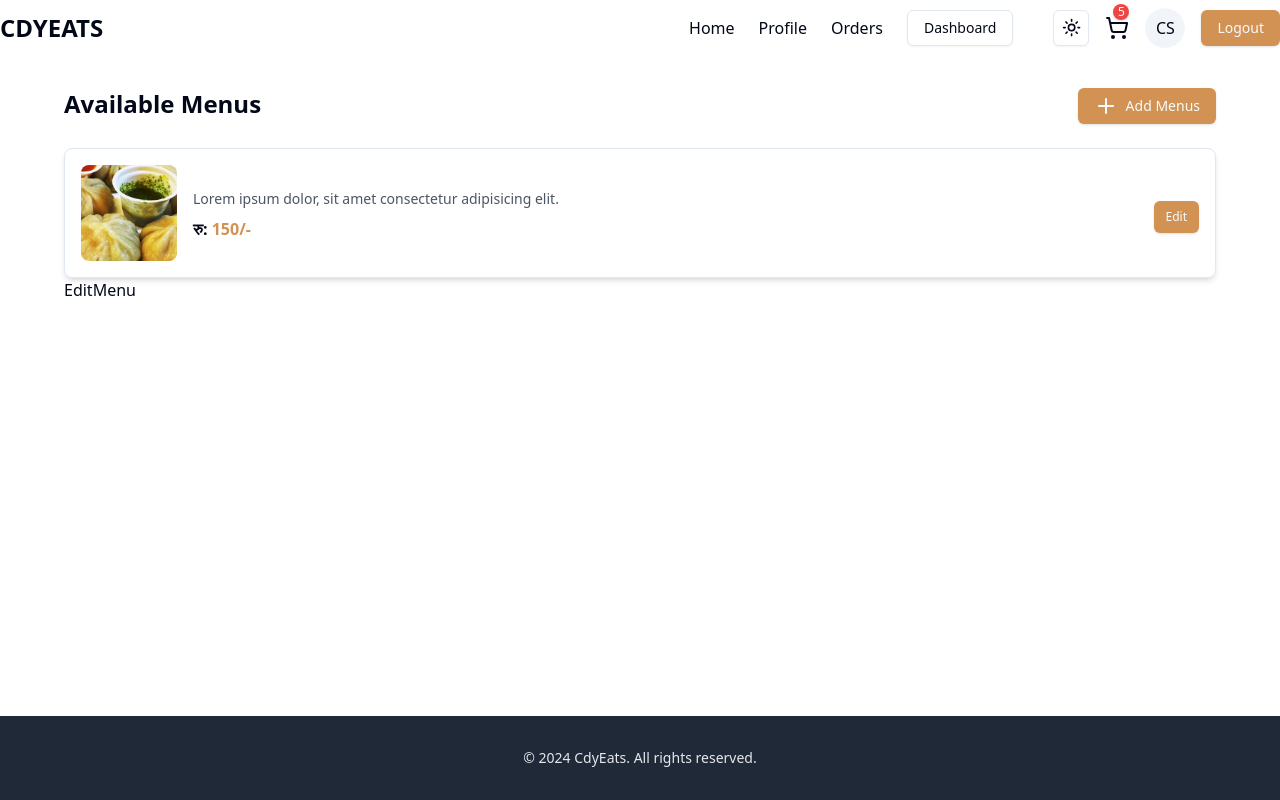
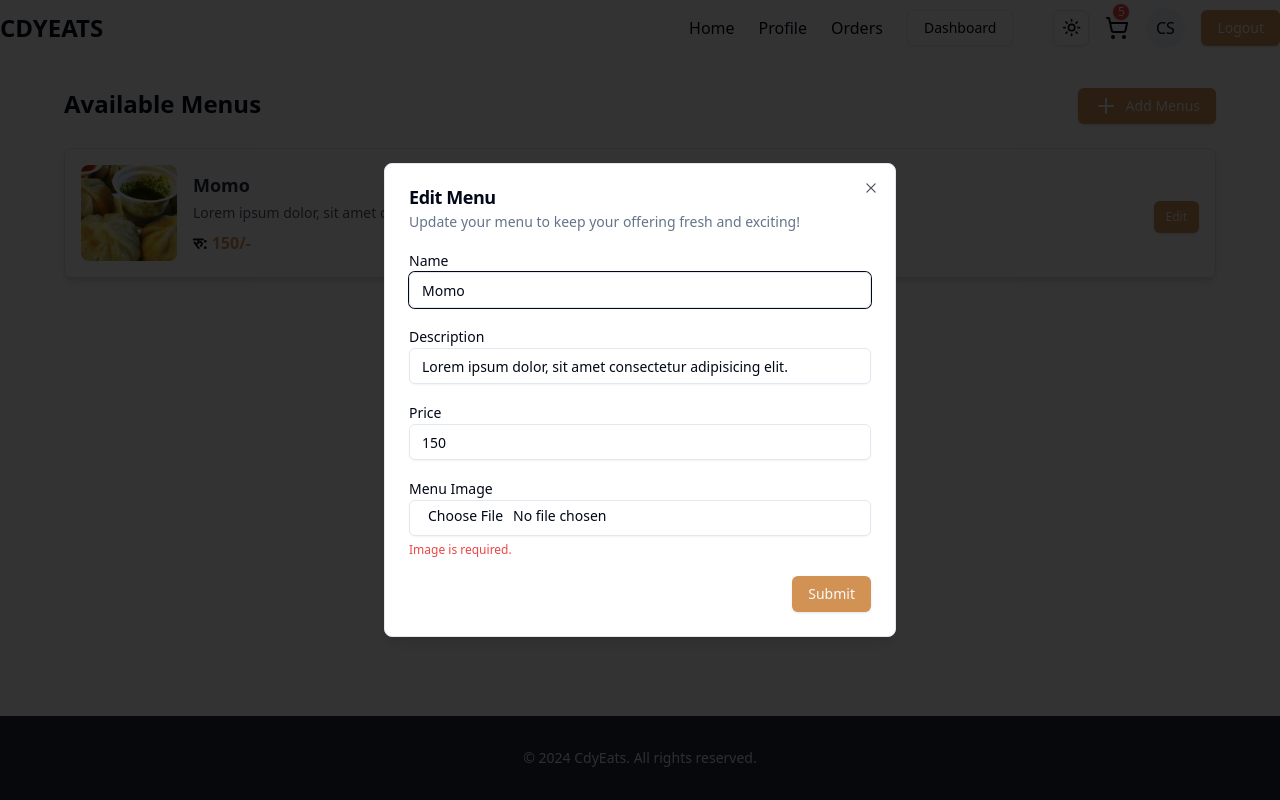
Before and after one commit to salamchy/cdyeats, a React (Vite) app: page /admin/menu in a window 1280 px wide. Both pictures are taken after a click on the button "Edit". Built offline with nearby package versions, Linux system fonts and the light colour scheme.

Commit message:
edit menu and add menu

```diff
--- a/src/admin/AddMenu.tsx
+++ b/src/admin/AddMenu.tsx
@@ -14,6 +14,7 @@ import { Loader2, Plus } from "lucide-react";
 import React, { FormEvent, useState } from "react";
 import Momo from "@/assets/momo.jpg";
 import EditMenu from "./EditMenu";
+import { MenuFormSchema, menuSchema } from "@/schema/menuSchema";
 
 const menus = [
   {
@@ -25,7 +26,7 @@ const menus = [
 ];
 
 const AddMenu = () => {
-  const [input, setInput] = useState<any>({
+  const [input, setInput] = useState<MenuFormSchema>({
     name: "",
     description: "",
     price: 0,
@@ -35,6 +36,7 @@ const AddMenu = () => {
   const [open, setOpen] = useState<boolean>(false);
   const [editOpen, setEditOpen] = useState<boolean>(false);
   const [selectedMenu, setSelectedMenu] = useState<any>();
+  const [error, setError] = useState<Partial<MenuFormSchema>>({});
   const loading = false;
 
   const changeEventHandler = (e: React.ChangeEvent<HTMLInputElement>) => {
@@ -44,7 +46,12 @@ const AddMenu = () => {
 
   const submitHandler = (e: FormEvent<HTMLFormElement>) => {
     e.preventDefault();
-    console.log(input);
+    const result = menuSchema.safeParse(input);
+    if (!result.success) {
+      const fieldErrors = result.error.formErrors.fieldErrors;
+      setError(fieldErrors as Partial<MenuFormSchema>);
+      return;
+    }
   };
 
   return (
@@ -54,7 +61,7 @@ const AddMenu = () => {
           Available Menus
         </h1>
         <Dialog open={open} onOpenChange={setOpen}>
-          <DialogTrigger>
+          <DialogTrigger asChild>
             <Button className="bg-orange hover:bg-orangeHover">
               <Plus className="mr-2" />
               Add Menus
@@ -77,6 +84,11 @@ const AddMenu = () => {
                   onChange={changeEventHandler}
                   placeholder="Enter menu name"
                 />
+                {error && (
+                  <span className="text-xs text-red-500 font-medium">
+                    {error.name}
+                  </span>
+                )}
               </div>
               <div>
                 <Label>Description</Label>
@@ -87,6 +99,11 @@ const AddMenu = () => {
                   onChange={changeEventHandler}
                   placeholder="Enter menu description"
                 />
+                {error && (
+                  <span className="text-xs text-red-500 font-medium">
+                    {error.description}
+                  </span>
+                )}
               </div>
               <div>
                 <Label>Price</Label>
@@ -97,6 +114,11 @@ const AddMenu = () => {
                   onChange={changeEventHandler}
                   placeholder="Enter menu price"
                 />
+                {error && (
+                  <span className="text-xs text-red-500 font-medium">
+                    {error.price}
+                  </span>
+                )}
               </div>
               <div>
                 <Label>Menu Image</Label>
@@ -111,6 +133,11 @@ const AddMenu = () => {
                     })
                   }
                 />
+                {error && (
+                  <span className="text-xs text-red-500 font-medium">
+                    {error.image?.name || "Image is required."}
+                  </span>
+                )}
               </div>
               <DialogFooter className="mt-5">
                 {loading ? (
@@ -119,9 +146,11 @@ const AddMenu = () => {
                     Please Wait
                   </Button>
                 ) : (
-                  <Button className="bg-orange hover:bg-orangeHover">
-                    Submit
-                  </Button>
+                  <DialogTrigger asChild>
+                    <Button className="bg-orange hover:bg-orangeHover">
+                      Submit
+                    </Button>
+                  </DialogTrigger>
                 )}
               </DialogFooter>
             </form>
@@ -140,7 +169,8 @@ const AddMenu = () => {
             />
             <div className="flex-1">
               <h1 className="text-lg font-semibold text-gray-800">
-                {menu.title}
+                {menu.name}{" "}
+                {/* Fixed this: use `menu.name` instead of `menu.title` */}
               </h1>
               <p className="text-sm text-gray-600 mt-1">{menu.description}</p>
               <h2 className="text-md font-semibold mt-2">
@@ -149,7 +179,7 @@ const AddMenu = () => {
             </div>
             <Button
               onClick={() => {
-                setSelectedMenu(menus);
+                setSelectedMenu(menu); // Fixed: set the selected menu item, not the entire array
                 setEditOpen(true);
               }}
               size={"sm"}
--- a/src/admin/EditMenu.tsx
+++ b/src/admin/EditMenu.tsx
@@ -1,4 +1,155 @@
-const EditMenu = () => {
-  return <div>EditMenu</div>;
+import { Button } from "@/components/ui/button";
+import {
+  Dialog,
+  DialogContent,
+  DialogDescription,
+  DialogFooter,
+  DialogHeader,
+  DialogTitle,
+} from "@/components/ui/dialog";
+import { Input } from "@/components/ui/input";
+import { Label } from "@/components/ui/label";
+import { MenuFormSchema, menuSchema } from "@/schema/menuSchema";
+import { Loader2 } from "lucide-react";
+import {
+  Dispatch,
+  FormEvent,
+  SetStateAction,
+  useEffect,
+  useState,
+} from "react";
+
+const EditMenu = ({
+  selectedMenu,
+  editOpen,
+  setEditOpen,
+}: {
+  selectedMenu: MenuFormSchema;
+  editOpen: boolean;
+  setEditOpen: Dispatch<SetStateAction<boolean>>;
+}) => {
+  const [input, setInput] = useState<MenuFormSchema>({
+    name: "",
+    description: "",
+    price: 0,
+    image: undefined,
+  });
+
+  const [error, setError] = useState<Partial<MenuFormSchema>>({});
+
+  const changeEventHandler = (e: React.ChangeEvent<HTMLInputElement>) => {
+    const { name, value, type } = e.target;
+    setInput({ ...input, [name]: type === "number" ? Number(value) : value });
+  };
+
+  const submitHandler = (e: FormEvent<HTMLFormElement>) => {
+    e.preventDefault();
+    const result = menuSchema.safeParse(input);
+    if (!result.success) {
+      const fieldErrors = result.error.formErrors.fieldErrors;
+      setError(fieldErrors as Partial<MenuFormSchema>);
+      return;
+    }
+  };
+  const loading = false;
+
+  useEffect(() => {
+    setInput({
+      name: selectedMenu?.name || "",
+      description: selectedMenu?.description || "",
+      price: selectedMenu?.price || 0,
+      image: undefined,
+    });
+  }, [selectedMenu]);
+
+  return (
+    <Dialog open={editOpen} onOpenChange={setEditOpen}>
+      <DialogContent>
+        <DialogHeader>
+          <DialogTitle>Edit Menu</DialogTitle>
+          <DialogDescription>
+            Update your menu to keep your offering fresh and exciting!
+          </DialogDescription>
+        </DialogHeader>
+        <form onSubmit={submitHandler} className="space-y-4">
+          <div>
+            <Label>Name</Label>
+            <Input
+              type="text"
+              name="name"
+              value={input.name}
+              onChange={changeEventHandler}
+              placeholder="Enter menu name"
+            />
+            {error && (
+              <span className="text-xs text-red-500 font-medium">
+                {error.name}
+              </span>
+            )}
+          </div>
+          <div>
+            <Label>Description</Label>
+            <Input
+              type="text"
+              name="description"
+              value={input.description}
+              onChange={changeEventHandler}
+              placeholder="Enter menu description"
+            />
+            {error && (
+              <span className="text-xs text-red-500 font-medium">
+                {error.description}
+              </span>
+            )}
+          </div>
+          <div>
+            <Label>Price</Label>
+            <Input
+              type="number"
+              name="price"
+              value={input.price}
+              onChange={changeEventHandler}
+              placeholder="Enter menu price"
+            />
+            {error && (
+              <span className="text-xs text-red-500 font-medium">
+                {error.price}
+              </span>
+            )}
+          </div>
+          <div>
+            <Label>Menu Image</Label>
+            <Input
+              type="file"
+              name="image"
+              accept="image/*"
+              onChange={(e) =>
+                setInput({
+                  ...input,
+                  image: e.target.files?.[0] || undefined,
+                })
+              }
+            />
+            {error && (
+              <span className="text-xs text-red-500 font-medium">
+                {error.image?.name || "Image is required."}
+              </span>
+            )}
+          </div>
+          <DialogFooter className="mt-5">
+            {loading ? (
+              <Button disabled className="bg-orange hover:bg-orangeHover">
+                <Loader2 className="mr-2 w-4 h-4 animate-spin" />
+                Please Wait
+              </Button>
+            ) : (
+              <Button className="bg-orange hover:bg-orangeHover">Submit</Button>
+            )}
+          </DialogFooter>
+        </form>
+      </DialogContent>
+    </Dialog>
+  );
 };
+
 export default EditMenu;
--- /dev/null
+++ b/src/schema/menuSchema.ts
@@ -0,0 +1,10 @@
+import {z} from "zod";
+
+export const menuSchema = z.object({
+  name:z.string().nonempty({message:"Name is required."}),
+  description:z.string().nonempty({message:"Description is required."}),
+  price:z.number().min(0, {message:"Price cannot be negative."}),
+  image:z.instanceof(File).optional().refine((file) => file?.size !==0, {message:"Image is required."})
+})
+
+export type MenuFormSchema = z.infer<typeof menuSchema>
```
